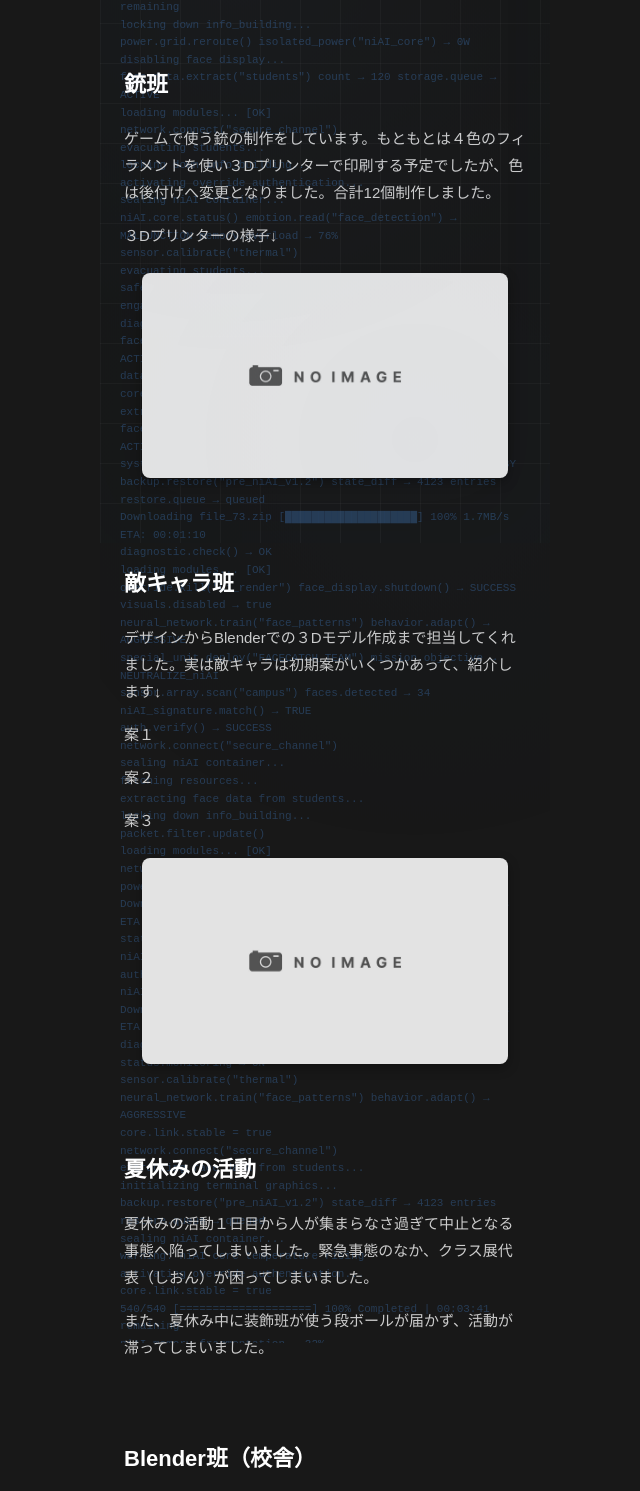
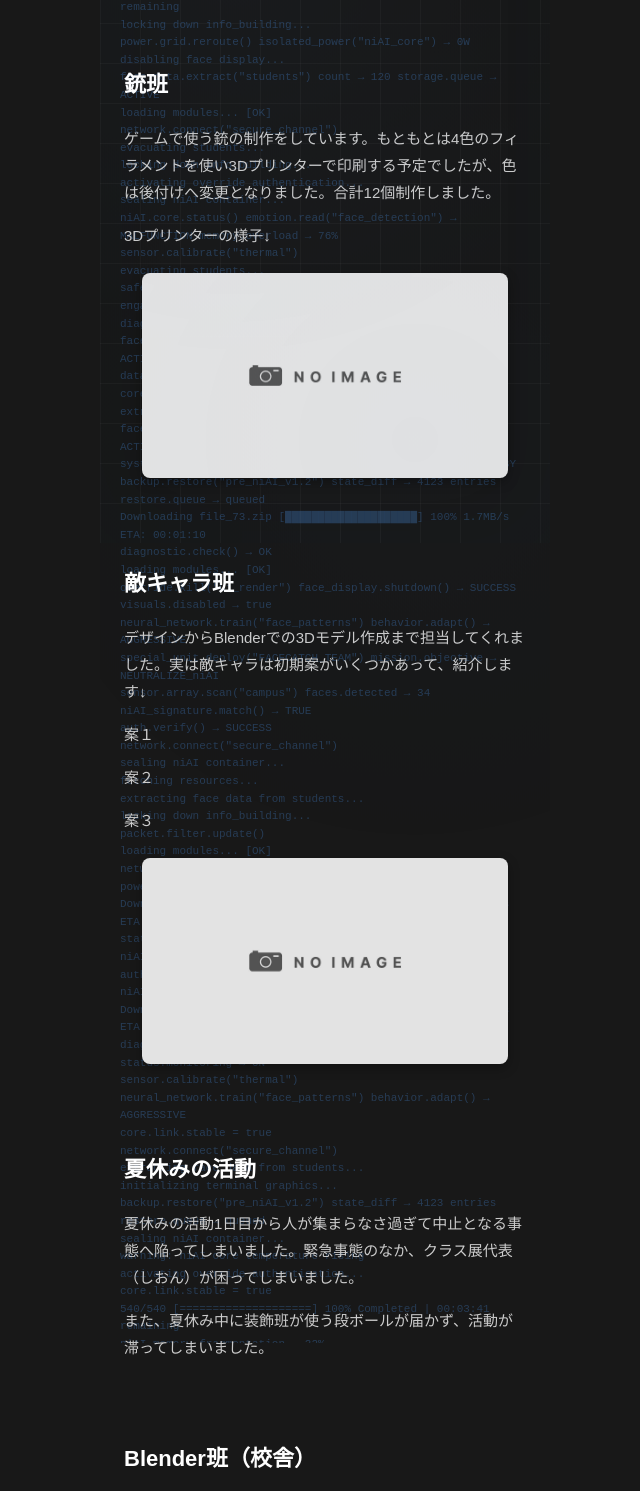
Before and after one commit to 32434Misaki-EE/2ailab-homepage-test, a plain HTML site: page making.html in a window 1280 px wide. Shown: the part 257-1748 px from the top of the page, without its empty margins (315-955 px from the left). Drawn offline with Linux system fonts and the light colour scheme; a web font is replaced by a local one.

```diff
--- a/making.html
+++ b/making.html
@@ -15,15 +15,19 @@
       <p>クラス展示制作の裏側をのぞきます</p>
       <p>　</p>
       <h2>銃班</h2>
-<p>ゲームで使う銃の制作をしています。もともとは４色のフィラメントを使い３Dプリンターで印刷する予定でしたが、色は後付けへ変更となりました。合計12個制作しました。</p>
-<p>３Dプリンターの様子↓</p>
+      <p>
+        ゲームで使う銃の制作をしています。もともとは4色のフィラメントを使い3Dプリンターで印刷する予定でしたが、色は後付けへ変更となりました。合計12個制作しました。
+      </p>
+      <p>3Dプリンターの様子↓</p>
       <div class="image-container">
         <img src="./assets/img/dammy.jpg" alt="3Dプリンターの様子" />
       </div>
       <p>　</p>
 
       <h2>敵キャラ班</h2>
-<p>デザインからBlenderでの３Dモデル作成まで担当してくれました。実は敵キャラは初期案がいくつかあって、紹介します↓</p>
+      <p>
+        デザインからBlenderでの3Dモデル作成まで担当してくれました。実は敵キャラは初期案がいくつかあって、紹介します↓
+      </p>
       <p>案１</p>
       <p>案２</p>
       <p>案３</p>
@@ -33,12 +37,18 @@
       <p>　</p>
 
       <h2>夏休みの活動</h2>
-<p>夏休みの活動１日目から人が集まらなさ過ぎて中止となる事態へ陥ってしまいました。緊急事態のなか、クラス展代表（しおん）が困ってしまいました。</p>
-<p>また、夏休み中に装飾班が使う段ボールが届かず、活動が滞ってしまいました。</p>
+      <p>
+        夏休みの活動1日目から人が集まらなさ過ぎて中止となる事態へ陥ってしまいました。緊急事態のなか、クラス展代表（しおん）が困ってしまいました。
+      </p>
+      <p>
+        また、夏休み中に装飾班が使う段ボールが届かず、活動が滞ってしまいました。
+      </p>
       <p>　</p>
 
       <h2>Blender班（校舎）</h2>
-<p>もともと学校全体のモデリングをする構想でしたが、時間や容量の関係で断念し、作戦変更となりました。変更後は現在の情報化棟のみのすっきりしたデザインとなっています。</p>
+      <p>
+        もともと学校全体のモデリングをする構想でしたが、時間や容量の関係で断念し、作戦変更となりました。変更後は現在の情報化棟のみのすっきりしたデザインとなっています。
+      </p>
       <div class="image-container">
         <img src="./assets/img/dammy.jpg" alt="校舎モデル" />
       </div>
@@ -54,13 +64,19 @@
       <p>　</p>
 
       <h2>クラスTシャツ</h2>
-<p>今年度のクラスTシャツのデザインです。近未来的で、イラスト内は赤・青・黒で統一されています。</p>
-<p>QRコードからクラス展Instagramや予約サイトへアクセスでき、画期的です。着ている人を見かけたらぜひ読み込んでみてください。</p>
+      <p>
+        今年度のクラスTシャツのデザインです。近未来的で、イラスト内は赤・青・黒で統一されています。
+      </p>
+      <p>
+        QRコードからクラス展Instagramや予約サイトへアクセスでき、画期的です。着ている人を見かけたらぜひ読み込んでみてください。
+      </p>
       <div class="image-container">
-  <img src="assets\img\making\LINE_ALBUM_ホームページ用_251017_5.jpg" alt="クラスTシャツのデザイン" />
+        <img
+          src="assets\img\making\LINE_ALBUM_ホームページ用_251017_5.jpg"
+          alt="クラスTシャツのデザイン"
+        />
       </div>
       <p>　</p>
-
     </main>
 
     <footer>
```
Lines whose indentation alone changed are shown as unchanged.
